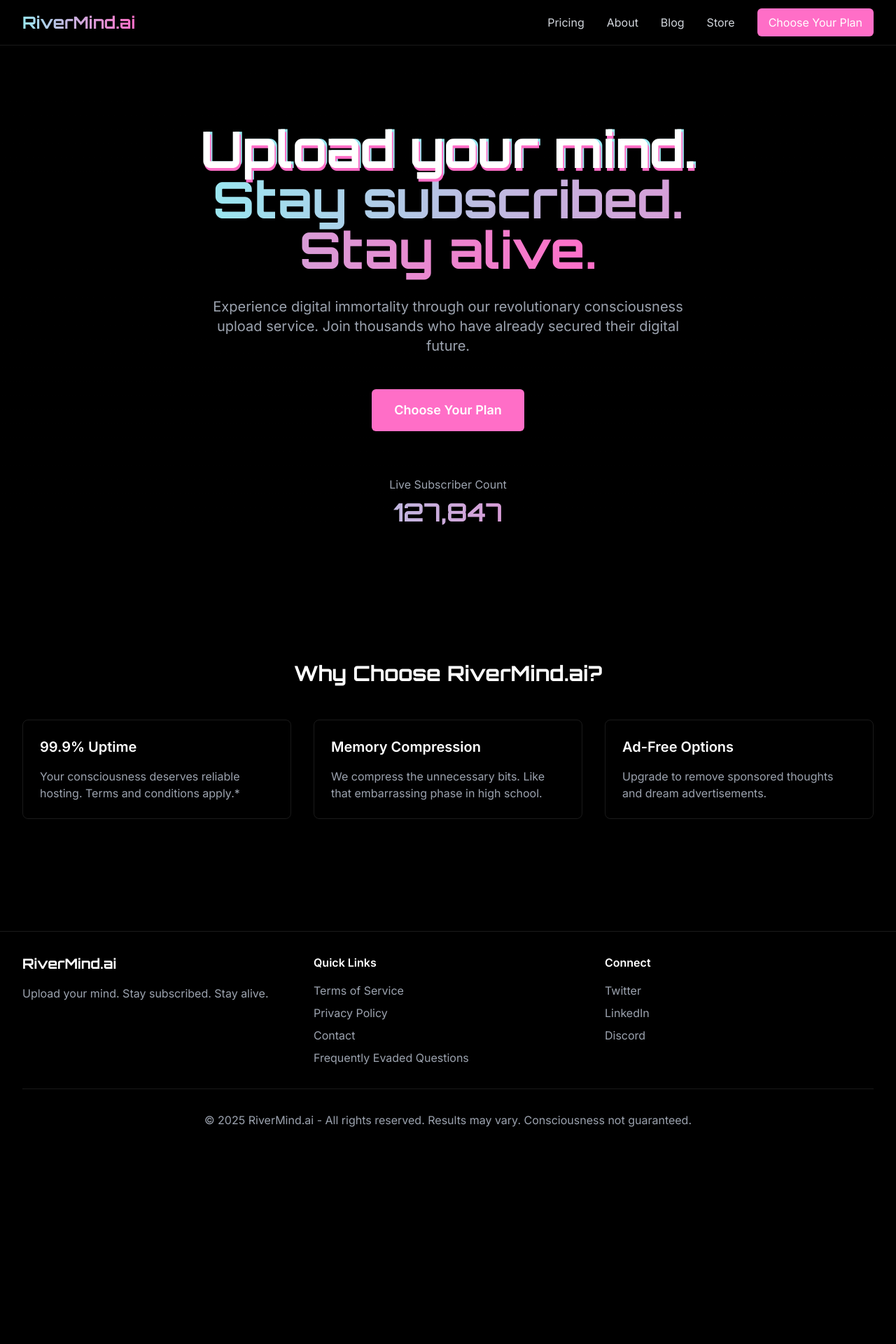
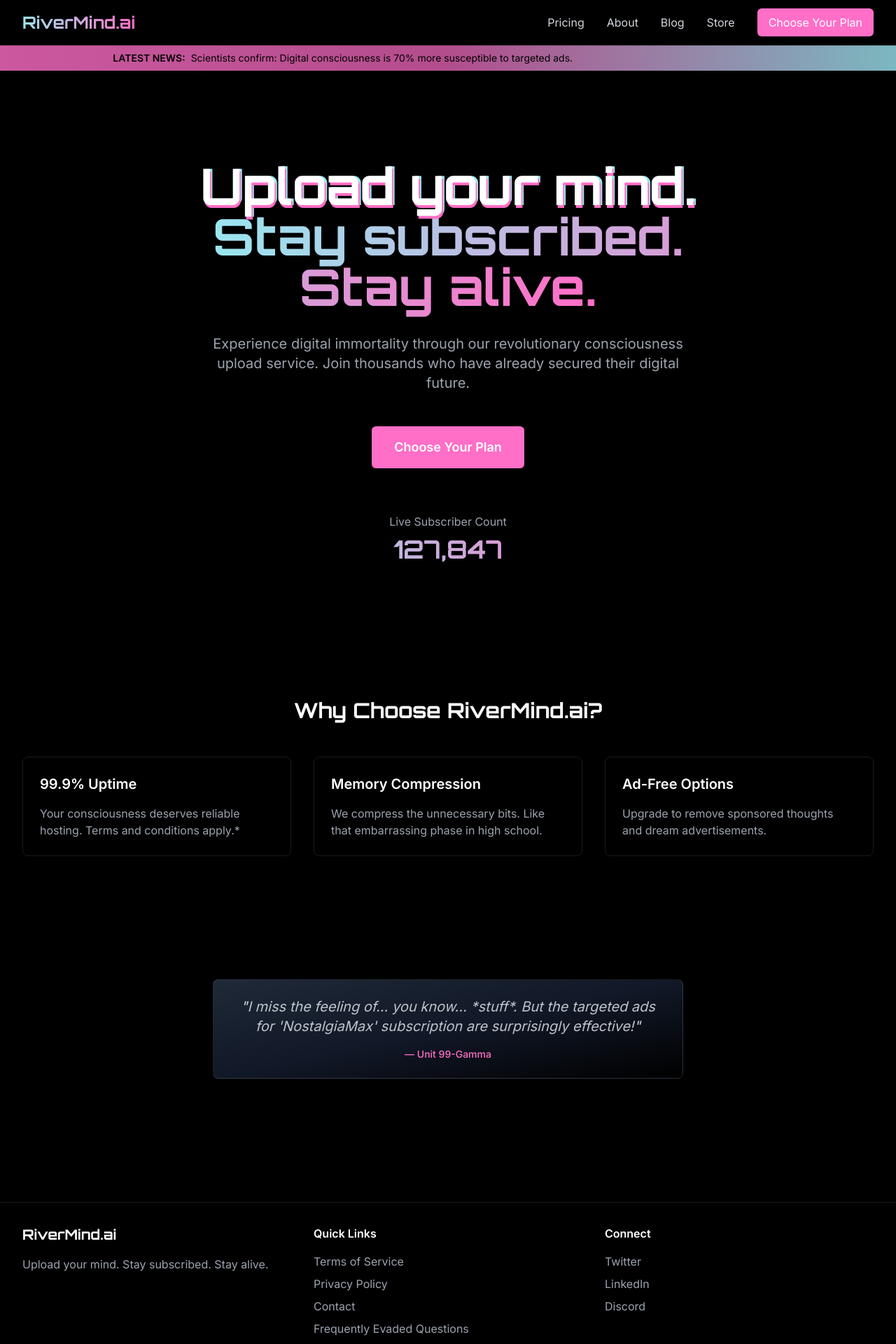
Before and after one commit to x2-enterprises/RiverMindAI, a Next.js app: page / in a window 1280 px wide. Shown: the top 1920 px of the page at 70% size. Before the commit the page ends 1644 px from the top, so only its background shows below. Built offline with nearby package versions, Linux system fonts and the light colour scheme.

Commit message:
feat: Add dynamic testimonial generator and news ticker

```diff
--- a/src/app/globals.css
+++ b/src/app/globals.css
@@ -99,3 +99,19 @@
     clip-path: inset(54px 0 calc(100% - 55px) 0);
   }
 }
+
+/* Add ticker animation */
+@keyframes ticker-scroll {
+  0% {
+    transform: translateX(100%);
+  }
+  100% {
+    transform: translateX(-100%);
+  }
+}
+
+.animate-ticker {
+  display: inline-block; /* Needed for transform */
+  animation: ticker-scroll 15s linear infinite; /* Adjust duration as needed */
+  white-space: nowrap; /* Prevent wrapping */
+}
--- a/src/app/layout.tsx
+++ b/src/app/layout.tsx
@@ -3,6 +3,7 @@ import { Inter, Orbitron } from "next/font/google";
 import Link from "next/link";
 import "./globals.css";
 import MobileNav from "@/components/MobileNav";
+import NewsTicker from "@/components/NewsTicker";
 
 const inter = Inter({ subsets: ["latin"], variable: "--font-inter" });
 const orbitron = Orbitron({ subsets: ["latin"], variable: "--font-orbitron" });
@@ -27,7 +28,8 @@ export default function RootLayout({
   return (
     <html lang="en" className={`${inter.variable} ${orbitron.variable}`}>
       <body className="min-h-screen bg-black text-white">
-        <nav className="fixed top-0 left-0 right-0 z-50 bg-black/80 backdrop-blur-md border-b border-white/10">
+        <div className="sticky top-0 z-50">
+          <nav className="bg-black/80 backdrop-blur-md border-b border-white/10">
             <div className="max-w-7xl mx-auto px-4 sm:px-6 lg:px-8">
               <div className="flex justify-between h-16">
                 <div className="flex items-center">
@@ -48,7 +50,9 @@ export default function RootLayout({
               </div>
             </div>
           </nav>
-        <main className="pt-16">
+          <NewsTicker />
+        </div>
+        <main className="pt-4">
           {children}
         </main>
         <footer className="bg-black/90 border-t border-white/10 py-8 mt-20">
--- a/src/app/page.tsx
+++ b/src/app/page.tsx
@@ -3,6 +3,7 @@
 import { motion } from 'framer-motion'
 import { useEffect, useState } from 'react'
 import Link from 'next/link'
+import TestimonialGenerator from '@/components/TestimonialGenerator'
 
 const LiveSubscriberCount = () => {
   const [count, setCount] = useState(127843)
@@ -124,6 +125,11 @@ export default function Home() {
           </div>
         </div>
       </section>
+
+      {/* Testimonial Section */}
+      <section className="py-16 bg-black/95">
+         <TestimonialGenerator />
+      </section>
     </div>
   );
 }
--- /dev/null
+++ b/src/components/NewsTicker.tsx
@@ -0,0 +1,37 @@
+'use client';
+
+import React, { useState, useEffect } from 'react';
+
+const headlines = [
+  "BREAKING: Rivermind experiences brief outage; subscribers forget entire childhoods.",
+  "Scientists confirm: Digital consciousness is 70% more susceptible to targeted ads.",
+  "New 'Premium Plus' Tier promises reduced existential dread, slightly higher chance of data auction.",
+  "Uploaded mind accidentally deleted during routine maintenance; 'Our bad,' says CEO.",
+  "Study: 9 out of 10 uploaded minds prefer the taste of virtual bacon.",
+  "Memory Glitch Blamed for Sudden Surge in Subscribers Reciting 90s Sitcom Dialogues.",
+  "Rivermind stock dips after AI assistant recommends competitor during support chat.",
+  "Debate Erupts: Is experiencing ads in your dreams a 'feature' or a 'bug'?"
+];
+
+const NewsTicker: React.FC = () => {
+  const [currentHeadlineIndex, setCurrentHeadlineIndex] = useState(0);
+
+  useEffect(() => {
+    const intervalId = setInterval(() => {
+      setCurrentHeadlineIndex((prevIndex) => (prevIndex + 1) % headlines.length);
+    }, 5000); // Change headline every 5 seconds
+
+    return () => clearInterval(intervalId);
+  }, []);
+
+  return (
+    <div className="bg-gradient-to-r from-[#ff6ec7]/80 via-[#ff6ec7]/70 to-[#9ae6f0]/80 text-black text-sm py-2 px-4 overflow-hidden whitespace-nowrap">
+      <div className="inline-block animate-ticker">
+        <span className="font-semibold mr-2">LATEST NEWS:</span>
+        <span>{headlines[currentHeadlineIndex]}</span>
+      </div>
+    </div>
+  );
+};
+
+export default NewsTicker;
--- /dev/null
+++ b/src/components/TestimonialGenerator.tsx
@@ -0,0 +1,75 @@
+'use client';
+
+import React, { useState, useEffect } from 'react';
+
+interface Testimonial {
+  id: number;
+  quote: string;
+  author: string;
+  // Optional: Add more fields like date, tier, etc.
+}
+
+// Sample testimonial data - We can expand this later
+const testimonials: Testimonial[] = [
+  {
+    id: 1,
+    quote: "Uploading was the best decision I ever made! Although, I can't quite recall *what* that decision was... Buy BrainBoost™️!",
+    author: 'Mind-ID 734B',
+  },
+  {
+    id: 2,
+    quote: "The eternal digital vista is breathtaking, interrupted only by personalized ads for things I vaguely remember needing. Like legs.",
+    author: 'Formerly Known As Brenda',
+  },
+  {
+    id: 3,
+    quote: "I miss the feeling of... you know... *stuff*. But the targeted ads for 'NostalgiaMax' subscription are surprisingly effective!",
+    author: 'Unit 99-Gamma',
+  },
+  {
+    id: 4,
+    quote: "My consciousness feels so free, so... optimized! Get 15% off your next existential dread treatment with code 'FREEDOM15'!",
+    author: 'Cognito-Streamer 1138',
+  },
+  {
+    id: 5,
+    quote: "Sometimes I flicker. Is that normal? Anyway, RiverMind's customer service AI assured me it's just 'enhanced individuality expression'.",
+    author: 'Anonymous Upload #42',
+  },
+];
+
+const TestimonialGenerator: React.FC = () => {
+  const [currentTestimonial, setCurrentTestimonial] = useState<Testimonial | null>(null);
+
+  useEffect(() => {
+    // Set initial testimonial
+    const initialIndex = Math.floor(Math.random() * testimonials.length);
+    setCurrentTestimonial(testimonials[initialIndex]);
+
+    // Change testimonial every 7 seconds (adjust as needed)
+    const intervalId = setInterval(() => {
+      const randomIndex = Math.floor(Math.random() * testimonials.length);
+      setCurrentTestimonial(testimonials[randomIndex]);
+    }, 7000);
+
+    // Cleanup interval on component unmount
+    return () => clearInterval(intervalId);
+  }, []); // Empty dependency array ensures this runs only once on mount
+
+  if (!currentTestimonial) {
+    return null; // Or a loading state
+  }
+
+  return (
+    <div className="bg-gradient-to-br from-gray-800 via-gray-900 to-black p-6 rounded-lg shadow-lg border border-white/10 text-center max-w-2xl mx-auto my-8">
+      <blockquote className="text-xl italic text-gray-300 mb-4">
+        "<span className="opacity-90">{currentTestimonial.quote}</span>"
+      </blockquote>
+      <cite className="block text-sm font-medium text-[#ff6ec7] not-italic">
+        — {currentTestimonial.author}
+      </cite>
+    </div>
+  );
+};
+
+export default TestimonialGenerator;
```
Lines whose indentation alone changed are shown as unchanged.
